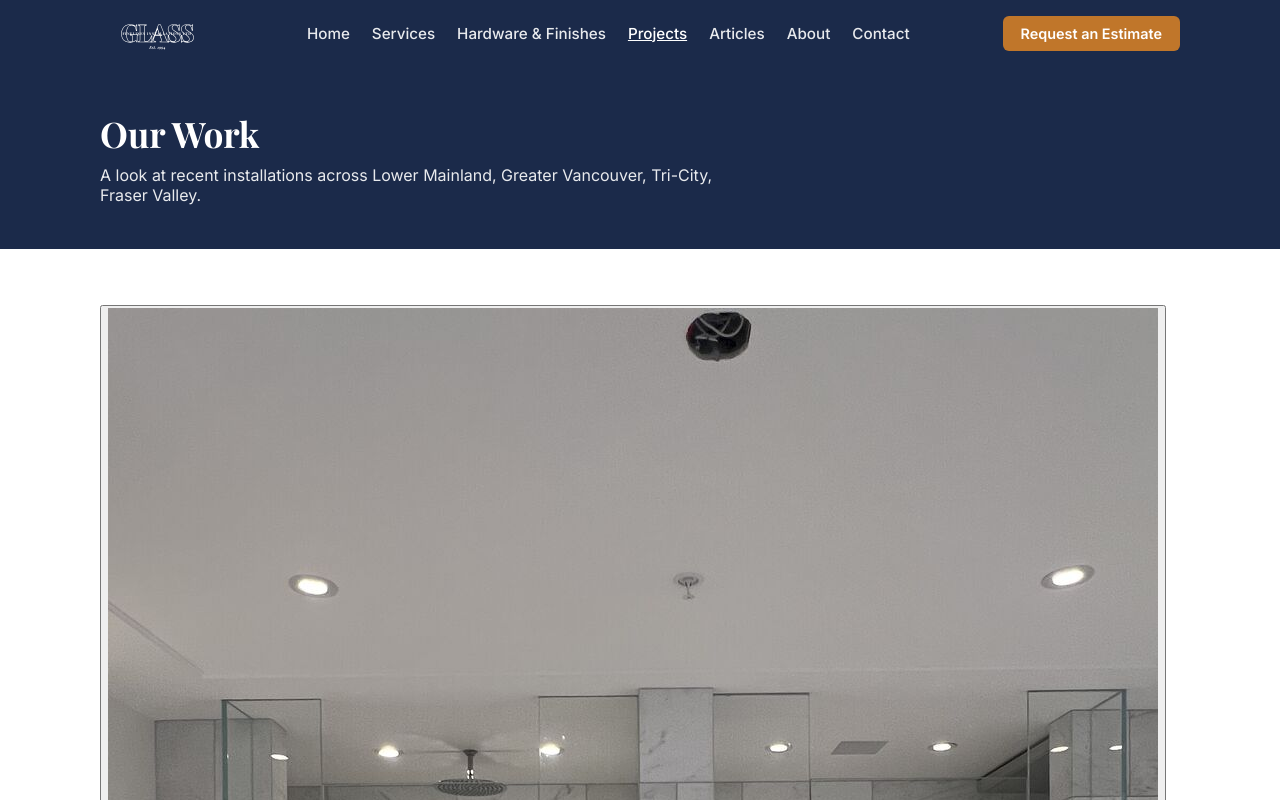
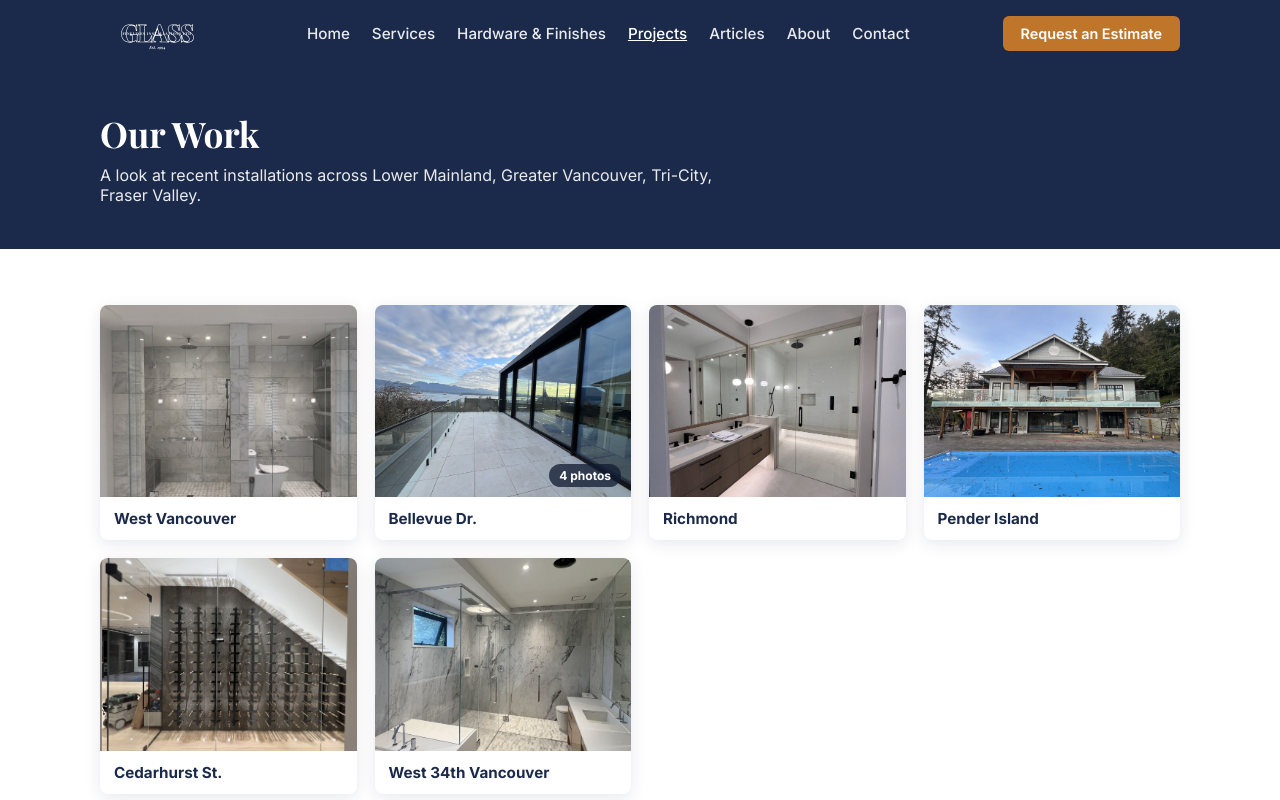
Before and after one commit to maplesheetco/finelines-glass, a React (Vite) app: page /projects in a window 1280 px wide. Shown: the top 800 px of the page. Built offline with nearby package versions, Linux system fonts and the light colour scheme.

Commit message:
Add styles for project cards and lightbox
Added styles for project cards and lightbox components.

```diff
--- a/src/index.css
+++ b/src/index.css
@@ -733,3 +733,135 @@ form.contact-form textarea { min-height: 120px; resize: vertical; }
   font-weight: 600;
   color: var(--navy);
 }
+
+/* ---------- Project cards (grouped by job) ---------- */
+.project-grid {
+  display: grid;
+  grid-template-columns: repeat(auto-fit, minmax(220px, 1fr));
+  gap: 18px;
+}
+.project-card {
+  display: block;
+  text-align: left;
+  background: var(--white);
+  border: none;
+  border-radius: 8px;
+  overflow: hidden;
+  box-shadow: 0 4px 16px rgba(27,42,74,0.1);
+  cursor: pointer;
+  padding: 0;
+  font: inherit;
+  color: inherit;
+  transition: transform 0.15s ease, box-shadow 0.15s ease;
+}
+.project-card:hover {
+  transform: translateY(-3px);
+  box-shadow: 0 8px 24px rgba(27,42,74,0.16);
+}
+.project-card-image-wrap { position: relative; }
+.project-card-image-wrap img {
+  display: block;
+  width: 100%;
+  aspect-ratio: 4 / 3;
+  object-fit: cover;
+}
+.project-card-badge {
+  position: absolute;
+  right: 10px;
+  bottom: 10px;
+  background: rgba(16,26,48,0.75);
+  color: var(--white);
+  font-size: 0.75rem;
+  font-weight: 700;
+  padding: 4px 10px;
+  border-radius: 999px;
+}
+.project-card-name {
+  padding: 12px 14px;
+  font-size: 0.95rem;
+  font-weight: 700;
+  color: var(--navy);
+}
+
+/* ---------- Project lightbox ---------- */
+.lightbox-backdrop {
+  position: fixed;
+  inset: 0;
+  background: rgba(10,16,30,0.88);
+  display: flex;
+  align-items: center;
+  justify-content: center;
+  z-index: 100;
+  padding: 24px;
+}
+.lightbox-body {
+  position: relative;
+  max-width: 960px;
+  width: 100%;
+  display: flex;
+  flex-direction: column;
+  align-items: center;
+}
+.lightbox-image {
+  max-width: 100%;
+  max-height: 74vh;
+  border-radius: 6px;
+  box-shadow: 0 20px 60px rgba(0,0,0,0.5);
+  object-fit: contain;
+}
+.lightbox-close {
+  position: absolute;
+  top: -44px;
+  right: 0;
+  background: none;
+  border: none;
+  cursor: pointer;
+  padding: 8px;
+}
+.lightbox-arrow {
+  position: absolute;
+  top: 50%;
+  transform: translateY(-50%);
+  width: 42px;
+  height: 42px;
+  border-radius: 50%;
+  background: var(--white);
+  box-shadow: 0 2px 10px rgba(0,0,0,0.3);
+  display: flex;
+  align-items: center;
+  justify-content: center;
+  cursor: pointer;
+  border: none;
+  padding: 0;
+}
+.lightbox-arrow.prev { left: -8px; }
+.lightbox-arrow.next { right: -8px; }
+@media (min-width: 640px) {
+  .lightbox-arrow.prev { left: -56px; }
+  .lightbox-arrow.next { right: -56px; }
+}
+.lightbox-info {
+  margin-top: 16px;
+  text-align: center;
+  color: var(--white);
+}
+.lightbox-project {
+  display: block;
+  font-size: 0.8rem;
+  font-weight: 700;
+  letter-spacing: 0.04em;
+  text-transform: uppercase;
+  opacity: 0.7;
+}
+.lightbox-label {
+  display: block;
+  font-size: 1.1rem;
+  font-weight: 700;
+  margin-top: 2px;
+}
+.lightbox-count {
+  display: block;
+  font-size: 0.8rem;
+  opacity: 0.7;
+  margin-top: 4px;
+}
```
